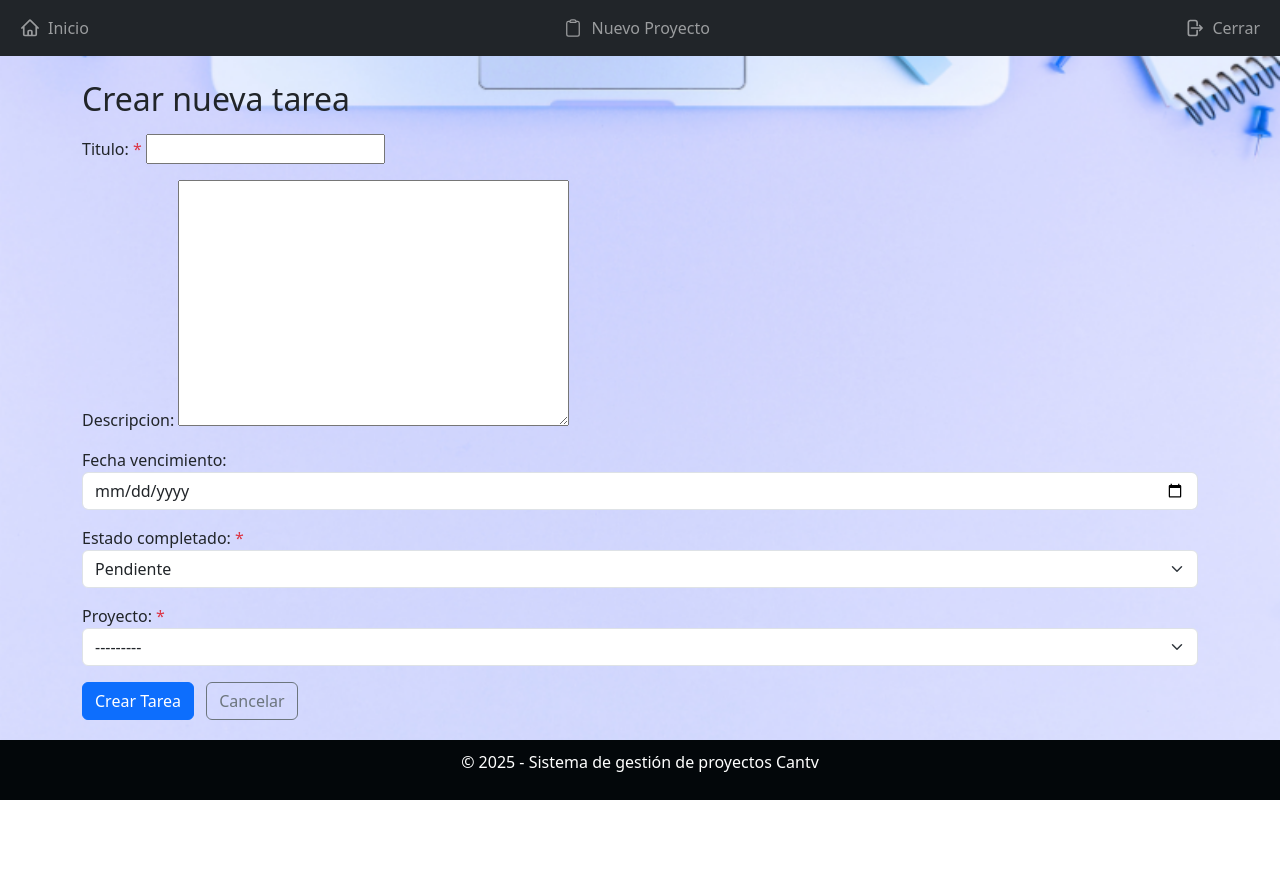
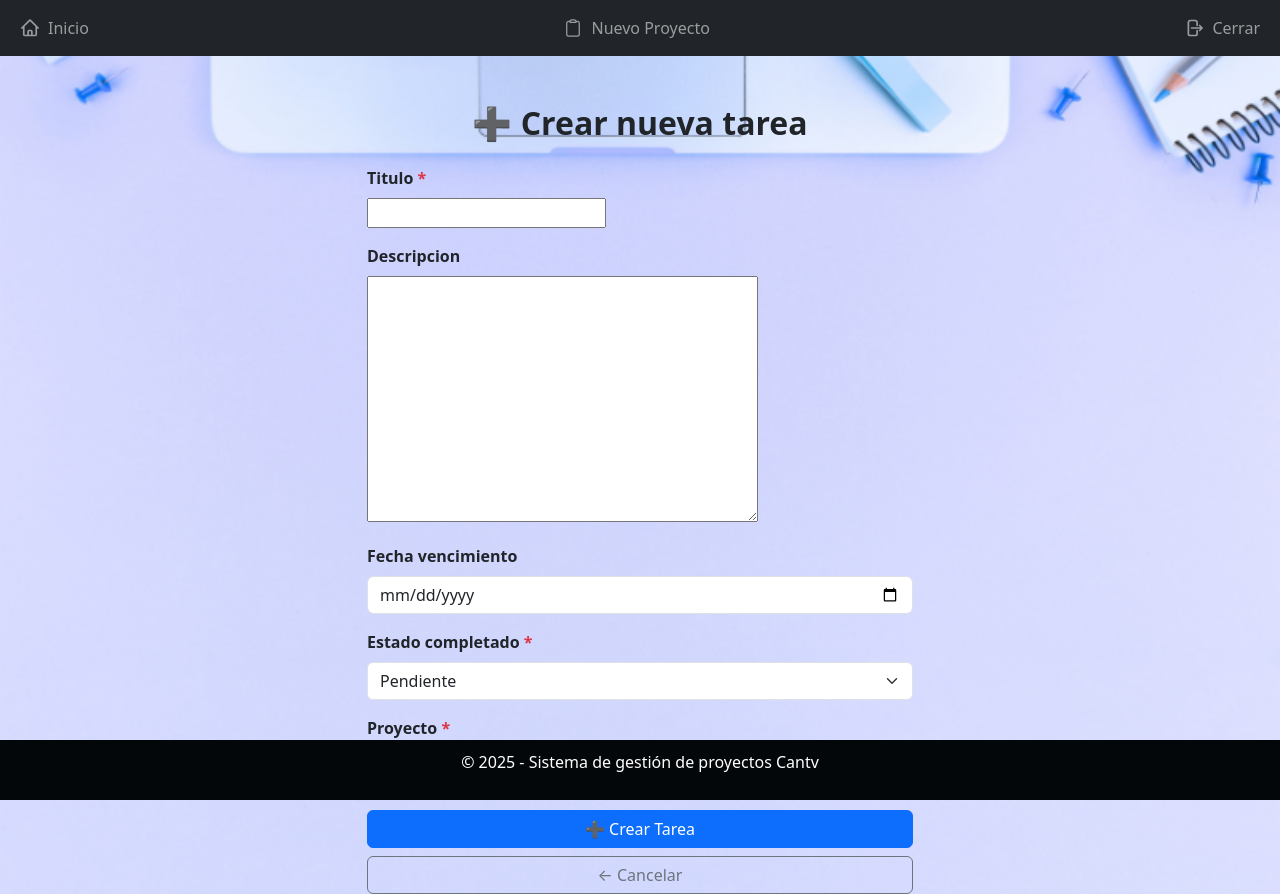
Before and after one commit to Mnnu97/proyectos, a Django app: page /proyectos/proyectos/1/tareas/crear/ in a window 1280 px wide. Before the commit the page ends 800 px from the top, so only its background shows below. Run offline with Django 5.2, Linux system fonts and the light colour scheme; a user stored in the database is signed in; tables that the repository leaves empty hold one stand-in row (values such as "Sample post").

Commit message:
Actualizar permisos de eliminación de tareas para incluir superusuarios y propietarios

```diff
--- a/proyecto_app/templates/proyecto_app/proyecto_detail.html
+++ b/proyecto_app/templates/proyecto_app/proyecto_detail.html
@@ -117,13 +117,15 @@
                     ← Volver al Inicio
                 </a>
 
-                {% if user|has_group:"Admin" or user in proyecto.usuarios.all %}
+                {% if user|has_group:"Admin" or user.is_superuser %}
                     <a href="{% url 'proyectos:proyecto_update' proyecto.id %}" class="btn btn-outline-primary me-2">
                         Editar Proyecto
                     </a>
+                    {% if user|has_group:"Admin" or user.is_superuser %}
                     <a href="{% url 'proyectos:proyecto_delete' proyecto.id %}" class="btn btn-outline-danger">
                         Eliminar Proyecto
                     </a>
+                    {% endif %}
                 {% endif %}
             </div>
         </div>
--- a/proyecto_app/templates/proyecto_app/tarea_form.html
+++ b/proyecto_app/templates/proyecto_app/tarea_form.html
@@ -1,4 +1,5 @@
 {% extends "base.html" %}
+{% load group_filters %} <!-- Filtro personalizado para grupos -->
 
 {% block title %}
     {% if form.instance.pk %}
@@ -7,33 +8,41 @@
         {% if proyecto_seleccionado %}
             Nueva tarea - Proyecto: {{ proyecto_seleccionado.nombre }}
         {% else %}
-            Nueva Tarea
+            Crear nueva tarea
         {% endif %}
     {% endif %}
 {% endblock %}
 
 {% block content %}
-<div class="container mt-4">
-    <h2>
+<style>
+    .form-label {
+        font-weight: 600;
+    }
+</style>
+
+<div class="container mt-5">
+    <div class="row justify-content-center">
+        <div class="col-md-8 col-lg-6">
+            <h2 class="text-center mb-4 fw-bold">
                 {% if form.instance.pk %}
-            Editar Tarea: {{ form.instance.titulo }}
+                    📝 Editar Tarea: {{ form.instance.titulo }}
                 {% else %}
                     {% if proyecto_seleccionado %}
-                Nueva tarea en "{{ proyecto_seleccionado.nombre }}"
+                        ➕ Nueva tarea en "{{ proyecto_seleccionado.nombre }}"
                     {% else %}
-                Crear nueva tarea
+                        ➕ Crear nueva tarea
                     {% endif %}
                 {% endif %}
             </h2>
 
-    <!-- Mensaje opcional con proyecto preseleccionado -->
             {% if proyecto_seleccionado %}
-        <p class="text-muted mb-3">Este formulario está preasignado al proyecto:
+                <p class="text-muted text-center mb-4">
+                    Este formulario está preasignado al proyecto:
                     <strong>{{ proyecto_seleccionado.nombre }}</strong>
                 </p>
             {% endif %}
 
-    <form method="post" class="mt-3">
+            <form method="post" class="needs-validation" novalidate>
                 {% csrf_token %}
 
                 {% if form.non_field_errors %}
@@ -44,58 +53,133 @@
                     </div>
                 {% endif %}
 
-        {% for field in form %}
+                <!-- Campo: Título -->
 <div class="mb-3">
-                {% if field.name == 'proyecto' and proyecto_seleccionado %}
-                    <!-- Campo oculto del proyecto seleccionado -->
-                    <input type="hidden" name="proyecto" value="{{ proyecto_seleccionado.id }}">
-                    <label class="form-label">Proyecto</label>
-                    <p class="form-control-plaintext">{{ proyecto_seleccionado.nombre }}</p>
-                {% else %}
-                    {{ field.label_tag }}
-
-                    {% if field.field.required %}
+    <label for="{{ form.titulo.id_for_label }}" class="form-label fw-bold d-block">
+        {{ form.titulo.label }}
+        {% if form.titulo.field.required %}
             <span class="text-danger">*</span>
         {% endif %}
+    </label>
 
-                    {% if field.name == 'estado_completado' %}
-                        <select class="form-select" name="{{ field.name }}" required>
-                            {% for value, label in field.field.choices %}
+    <!-- Campo de texto -->
+    {{ form.titulo }}
+
+    <!-- Texto de ayuda opcional -->
+    {% if form.titulo.help_text %}
+        <small class="form-text text-muted d-block mt-1">{{ form.titulo.help_text }}</small>
+    {% endif %}
+
+    <!-- Errores de validación -->
+    {% if form.titulo.errors %}
+        <div class="invalid-feedback d-block mt-2">
+            {{ form.titulo.errors.as_text|cut:"* " }}
+        </div>
+    {% endif %}
+</div>
+
+                <!-- Campo: Descripción -->
+<div class="mb-3">
+    <!-- El label siempre aparece arriba -->
+    <label for="{{ form.descripcion.id_for_label }}" class="form-label fw-bold d-block">
+        {{ form.descripcion.label }}
+    </label>
+
+    <!-- Campo textarea → ocupará todo el ancho -->
+    {{ form.descripcion }}
+
+    <!-- Texto de ayuda opcional -->
+    {% if form.descripcion.help_text %}
+        <small class="form-text text-muted d-block mt-1">{{ form.descripcion.help_text }}</small>
+    {% endif %}
+
+    <!-- Errores de validación -->
+    {% if form.descripcion.errors %}
+        <div class="invalid-feedback d-block mt-2">
+            {{ form.descripcion.errors.as_text|cut:"* " }}
+        </div>
+    {% endif %}
+</div>
+
+                <!-- Campo: Fecha Vencimiento -->
+                <div class="mb-3">
+                    <label for="{{ form.fecha_vencimiento.id_for_label }}" class="form-label">
+                        {{ form.fecha_vencimiento.label }}
+                        {% if form.fecha_vencimiento.field.required %}
+                            <span class="text-danger">*</span>
+                        {% endif %}
+                    </label>
+                    {{ form.fecha_vencimiento }}
+                    {% if form.fecha_vencimiento.help_text %}
+                        <small class="form-text text-muted d-block">{{ form.fecha_vencimiento.help_text }}</small>
+                    {% endif %}
+                    {% if form.fecha_vencimiento.errors %}
+                        <div class="invalid-feedback d-block">
+                            {{ form.fecha_vencimiento.errors.as_text|cut:"* " }}
+                        </div>
+                    {% endif %}
+                </div>
+
+                <!-- Campo: Estado Completado -->
+                <div class="mb-3">
+                    <label for="{{ form.estado_completado.id_for_label }}" class="form-label">
+                        {{ form.estado_completado.label }}
+                        {% if form.estado_completado.field.required %}
+                            <span class="text-danger">*</span>
+                        {% endif %}
+                    </label>
+                    <select class="form-select" name="{{ form.estado_completado.name }}" id="{{ form.estado_completado.id_for_label }}" required>
+                        {% for value, label in form.estado_completado.field.choices %}
                             {% if value %}
-                                    <option value="{{ value }}" {% if field.value == value %}selected{% endif %}>
+                                <option value="{{ value }}" {% if form.estado_completado.value == value %}selected{% endif %}>
                                     {{ label }}
                                 </option>
                             {% endif %}
                         {% endfor %}
                     </select>
+                    {% if form.estado_completado.help_text %}
+                        <small class="form-text text-muted d-block mt-1">{{ form.estado_completado.help_text }}</small>
+                    {% endif %}
+                </div>
+
+                <!-- Campo: Proyecto -->
+                {% if not proyecto_seleccionado %}
+                    <div class="mb-3">
+                        <label for="{{ form.proyecto.id_for_label }}" class="form-label">
+                            {{ form.proyecto.label }}
+                            {% if form.proyecto.field.required %}
+                                <span class="text-danger">*</span>
+                            {% endif %}
+                        </label>
+                        {{ form.proyecto }}
+                        {% if form.proyecto.help_text %}
+                            <small class="form-text text-muted d-block mt-1">{{ form.proyecto.help_text }}</small>
+                        {% endif %}
+                        {% if form.proyecto.errors %}
+                            <div class="invalid-feedback d-block">
+                                {{ form.proyecto.errors.as_text|cut:"* " }}
+                            </div>
+                        {% endif %}
+                    </div>
                 {% else %}
-                        {{ field }}
+                    <input type="hidden" name="proyecto" value="{{ proyecto_seleccionado.id }}">
                 {% endif %}
 
-                    {% if field.help_text %}
-                        <small class="form-text text-muted">{{ field.help_text }}</small>
-                    {% endif %}
-
-                    {% if field.errors %}
-                        <div class="invalid-feedback d-block">
-                            {{ field.errors.as_text|cut:"* " }}
-                        </div>
-                    {% endif %}
-                {% endif %}
-            </div>
-        {% endfor %}
-
+                <!-- Botones -->
+                <div class="d-grid gap-2 mt-4">
                     <button type="submit" class="btn btn-primary">
                         {% if form.instance.pk %}
-                Actualizar Tarea
+                            🔁 Actualizar Tarea
                         {% else %}
-                Crear Tarea
+                            ➕ Crear Tarea
                         {% endif %}
                     </button>
-
-        <!-- Botón cancelar → SIEMPRE lleva a proyecto_list -->
-        <a href="{% url 'proyectos:proyecto_list' %}" class="btn btn-outline-secondary ms-2">Cancelar</a>
-
+                    <a href="{% url 'proyectos:proyecto_list' %}" class="btn btn-outline-secondary">
+                        ← Cancelar
+                    </a>
+                </div>
             </form>
         </div>
+    </div>
+</div>
 {% endblock %}
--- a/proyecto_app/views_crud.py
+++ b/proyecto_app/views_crud.py
@@ -273,10 +273,10 @@
     def get_object(self, queryset=None):
         obj = super().get_object(queryset)
 
-        if not self.request.user.groups.filter(name='Admin').exists():
-            raise PermissionDenied("Solo los administradores pueden eliminar tareas.")
-
-        return obj
+        if self.request.user == obj.usuario or self.request.user.groups.filter(name='Admin').exists() or self.request.user.is_superuser:
+            return obj
+        else:
+            raise PermissionDenied("No tienes permiso para eliminar esta tarea.")
 
     def get_context_data(self, **kwargs):
         context = super().get_context_data(**kwargs)
```
Lines whose indentation alone changed are shown as unchanged.
